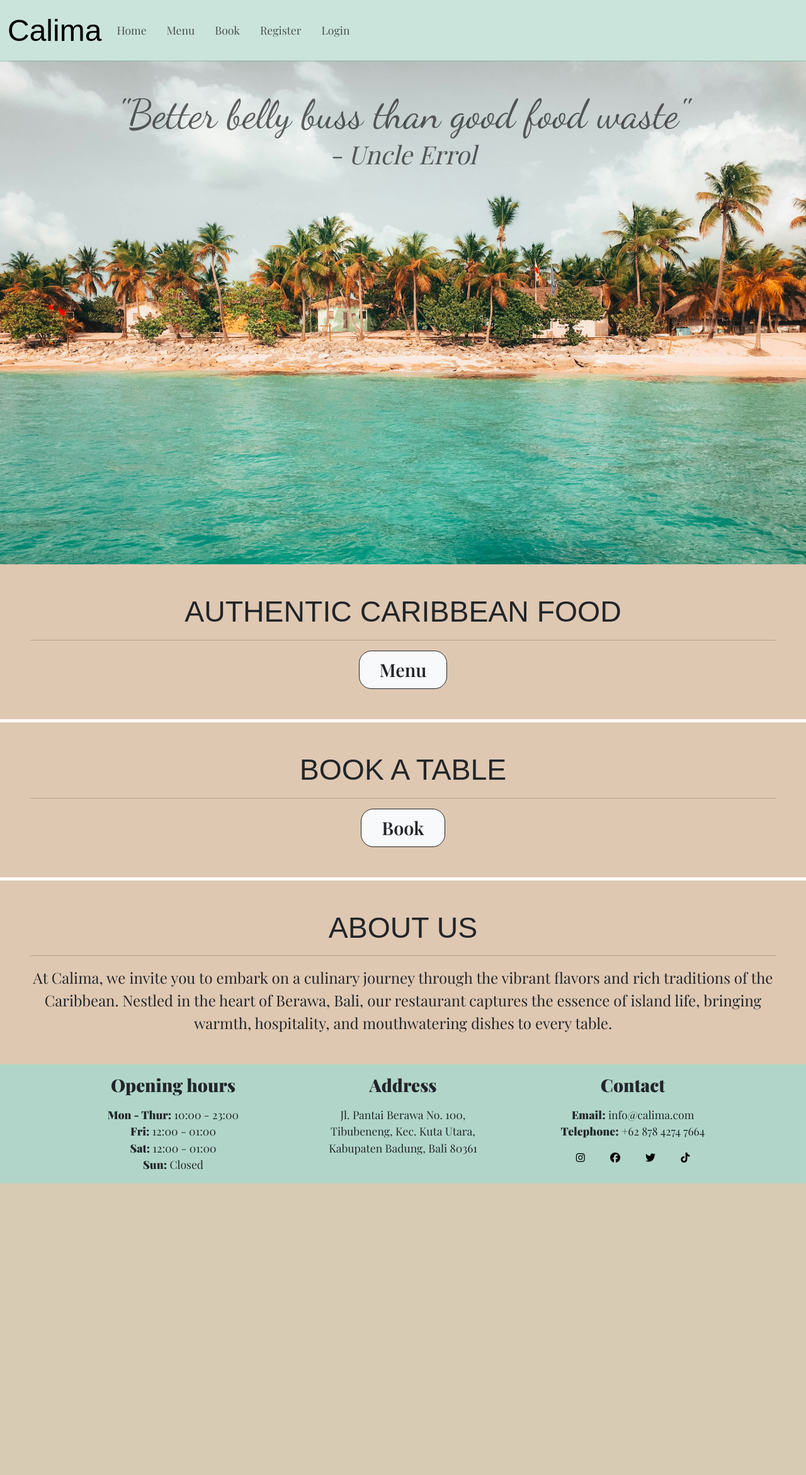
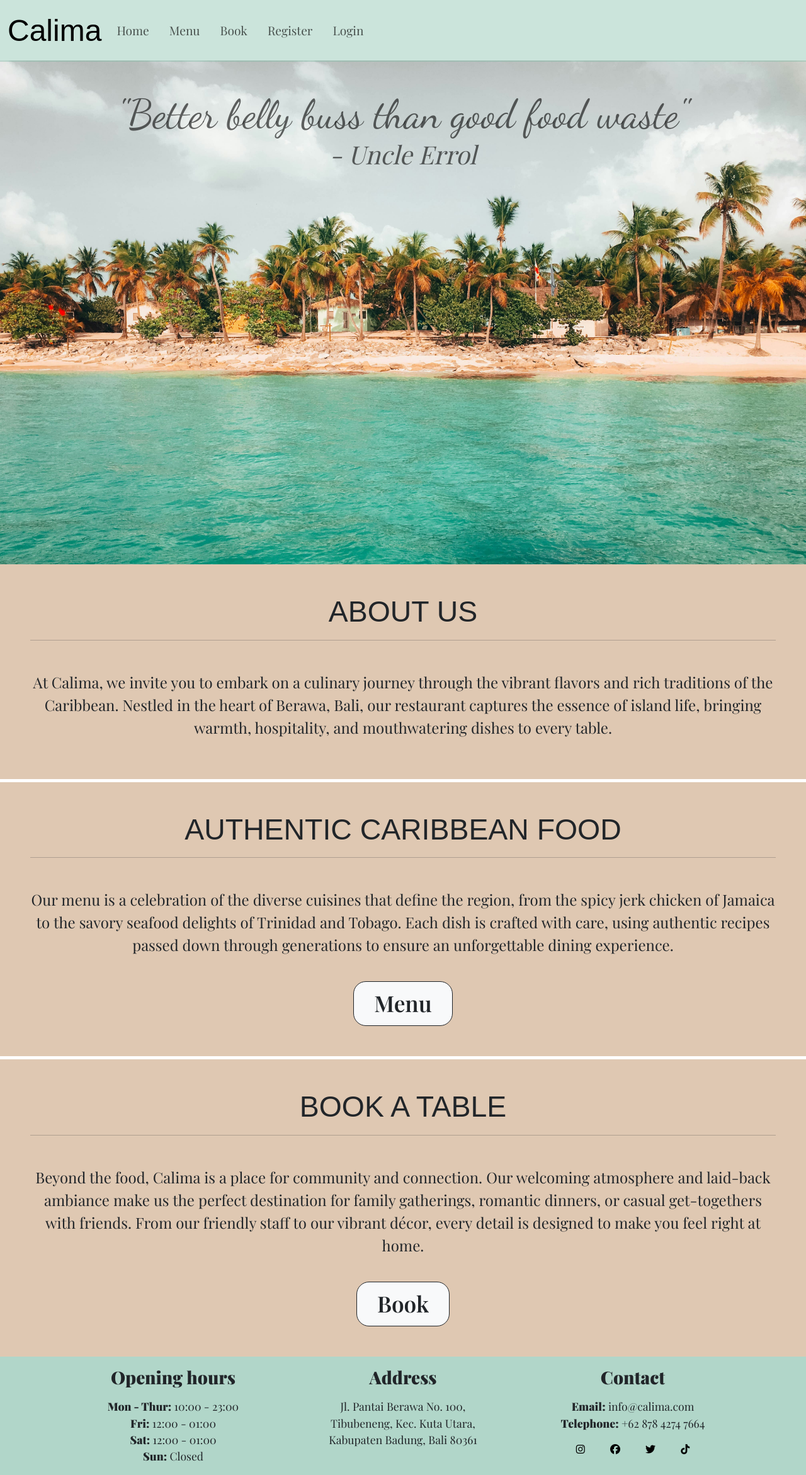
Before and after one commit to Mayamariaruth/calima, a Django app: page / in a window 1280 px wide. Shown: the whole page at 63% size. Before the commit the page ends 1879 px from the top, so only its background shows below. Run offline with Django 4.2, Linux system fonts and the light colour scheme; parts of the project's set-up code (start-up, migrations or seed data) failed here and were passed over; some libraries are stand-ins or nearby versions; some web fonts are replaced.

Commit message:
add more text content to landing page

```diff
--- a/booking/templates/booking/booking_success.html
+++ b/booking/templates/booking/booking_success.html
@@ -4,8 +4,9 @@
 {% load static %}
 
 <div class="bg-image">
-    <div class="container bg-white bg-opacity">
+    <div class="container bg-white bg-opacity p-5 position-container booking-form">
         <h2>Thank you for making a booking request with us at Calima!</h2>
+        <hr>
         <p>We're thrilled to have you join us for an unforgettable dining experience. Your reservation request has been
             successfully received.</p>
         <p>Our team is currently processing your reservation details. We'll be in touch shortly to confirm your booking
@@ -16,7 +17,7 @@
         <p>Once again, thank you for choosing Calima. We can't wait to welcome you and make your visit truly
             exceptional!
         </p>
-        <a href="{% url 'profile_account' %}">View profile</a>
+        <a href="{% url 'profile_account' %}" class="fs-6 fw-semibold btn btn-light btn-lg btn-border btn-outline-dark btn-color">View profile</a>
     </div>
 </div>
 
--- a/home/templates/home/index.html
+++ b/home/templates/home/index.html
@@ -11,21 +11,23 @@
 <section>
     <div class="container-fluid text-center ps-0 pe-0 bg-brown">
         <div class="border-bottom border-white border-5 p-5">
+            <h2 class="text-uppercase font">About us</h2>
+            <hr>
+            <p class="mt-5 fs-4">At Calima, we invite you to embark on a culinary journey through the vibrant flavors and
+                rich traditions of the Caribbean. Nestled in the heart of Berawa, Bali, our restaurant captures the
+                essence of island life, bringing warmth, hospitality, and mouthwatering dishes to every table.</p>
+        </div>
+        <div class="p-5">
             <h2 class="text-uppercase font">Authentic Caribbean Food</h2>
             <hr>
-            <a href="#" class="btn btn-light btn-lg btn-border btn-outline-dark"><span class="front-btn">Menu</span></a>
+            <p class="mt-5 fs-4">Our menu is a celebration of the diverse cuisines that define the region, from the spicy jerk chicken of Jamaica to the savory seafood delights of Trinidad and Tobago. Each dish is crafted with care, using authentic recipes passed down through generations to ensure an unforgettable dining experience.</p>
+            <a href="#" class="btn btn-light btn-lg btn-border btn-outline-dark mt-4"><span class="front-btn">Menu</span></a>
         </div>
-        <div class="p-5">
+        <div class="border-top border-white border-5 p-5">
             <h2 class="text-uppercase font">Book a table</h2>
             <hr>
-            <a href="{% url 'book_table' %}" class="btn btn-light btn-lg btn-border btn-outline-dark"><span class="front-btn">Book</span></a>
-        </div>
-        <div class="border-top border-white border-5 p-5">
-            <h2 class="text-uppercase font">About us</h2>
-            <hr>
-            <p class="mb-0 fs-4">At Calima, we invite you to embark on a culinary journey through the vibrant flavors and
-                rich traditions of the Caribbean. Nestled in the heart of Berawa, Bali, our restaurant captures the
-                essence of island life, bringing warmth, hospitality, and mouthwatering dishes to every table.</p>
+            <p class="mt-5 fs-4">Beyond the food, Calima is a place for community and connection. Our welcoming atmosphere and laid-back ambiance make us the perfect destination for family gatherings, romantic dinners, or casual get-togethers with friends. From our friendly staff to our vibrant décor, every detail is designed to make you feel right at home.</p>
+            <a href="{% url 'book_table' %}" class="btn btn-light btn-lg btn-border btn-outline-dark mt-4"><span class="front-btn">Book</span></a>
         </div>
     </div>
 </section>
--- a/static/css/style.css
+++ b/static/css/style.css
@@ -32,7 +32,7 @@ nav {
 }
 
 #font-size {
-    font-size: 1.1rem;
+    font-size: 1.2rem;
 }
 
 .nav-underline {
@@ -45,7 +45,11 @@ nav {
 }
 
 .alert-success {
-    --bs-alert-bg: rgba(176, 119, 63, 0.2);
+    --bs-alert-bg: rgba(176, 119, 63, 0.4);
+}
+
+.alert-error {
+    background-color: rgba(206, 40, 10, 0.4);
 }
 
 /* Landing page */
@@ -86,7 +90,7 @@ nav {
 }
 
 .front-btn {
-    font-size: 1.8rem;
+    font-size: 2.2rem;
     font-weight: 600;
     padding: 1rem;
 }
```
